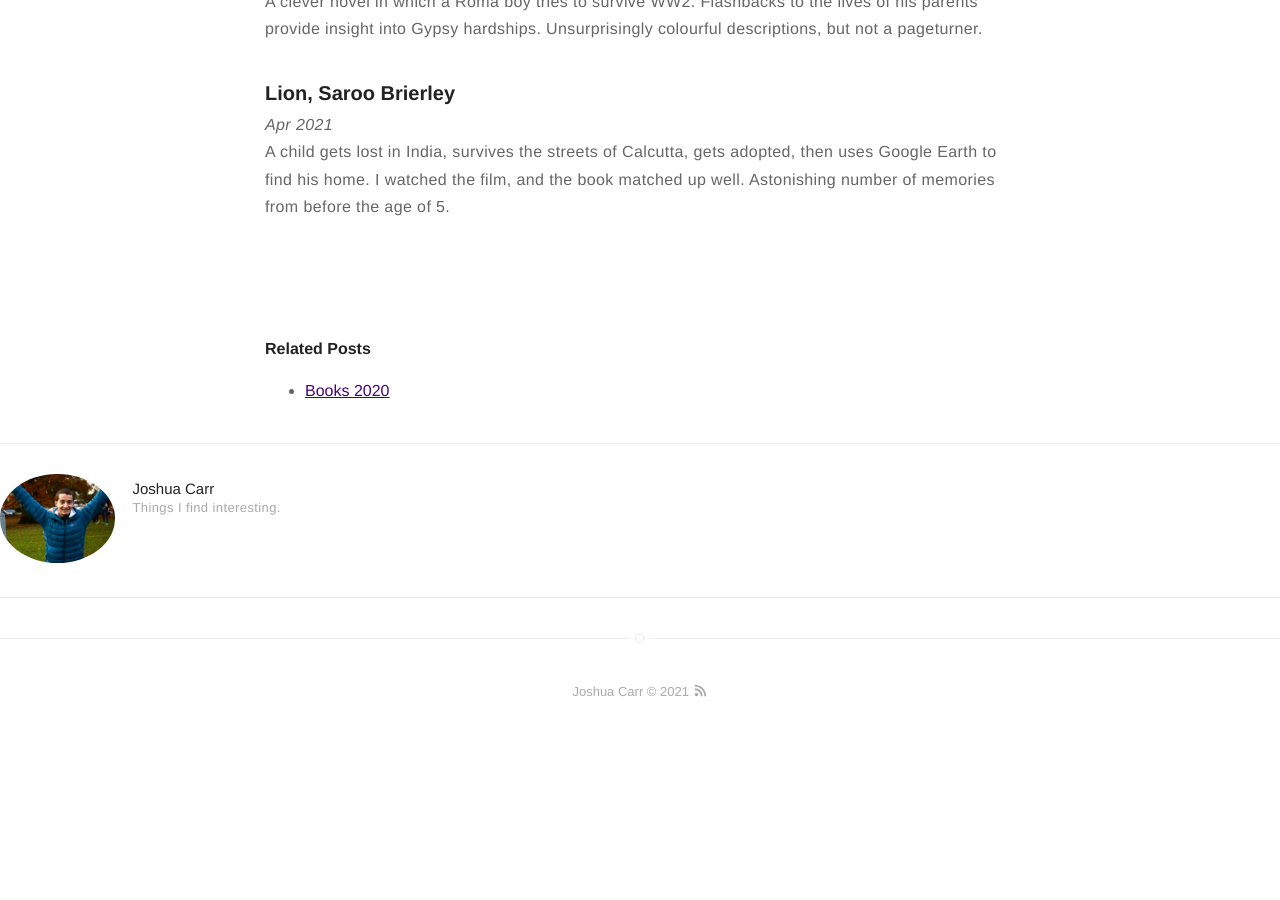
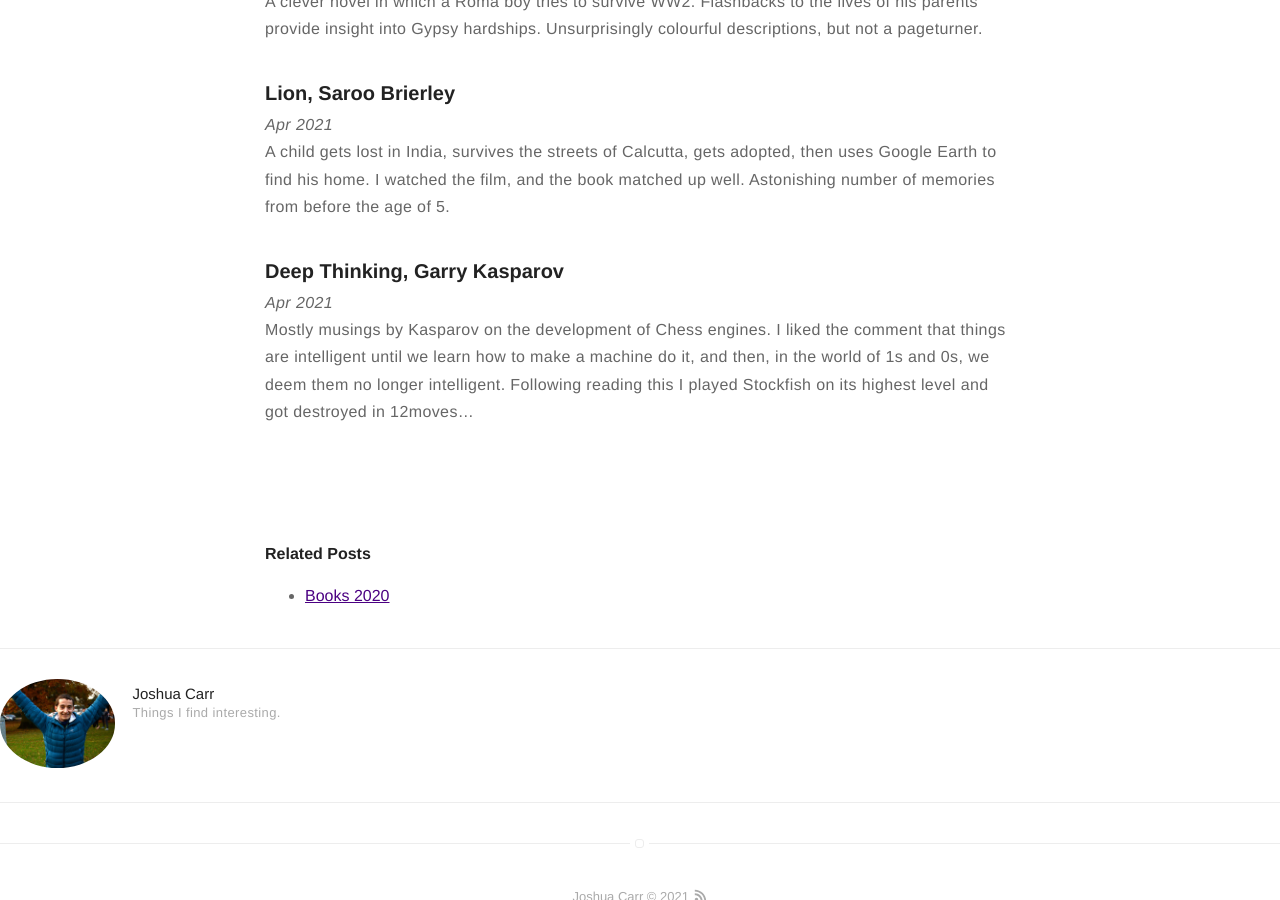
Before and after one commit to jc782/jc782.github.io, a Jekyll site: the page built from _posts/2020-12-30-Books-2021.markdown, in a window 1280 px wide and 900 px high, scrolled down 1755 px. Built offline with Jekyll 4.4.1, drawn with Linux system fonts in a browser that asks for light colours; before the commit the page ends 2494 px from its top, so only the background shows below that.

Commit message:
+Deep thinking book

```diff
--- a/_posts/2020-12-30-Books-2021.markdown
+++ b/_posts/2020-12-30-Books-2021.markdown
@@ -57,3 +57,7 @@ A clever novel in which a Roma boy tries to survive WW2. Flashbacks to the lives
 ### Lion, Saroo Brierley
 *Apr 2021*
 A child gets lost in India, survives the streets of Calcutta, gets adopted, then uses Google Earth to find his home. I watched the film, and the book matched up well. Astonishing number of memories from before the age of 5.
+
+### Deep Thinking, Garry Kasparov
+*Apr 2021*
+Mostly musings by Kasparov on the development of Chess engines. I liked the comment that things are intelligent until we learn how to make a machine do it, and then, in the world of 1s and 0s, we deem them no longer intelligent. Following reading this I played Stockfish on its highest level and got destroyed in 12moves...
```
